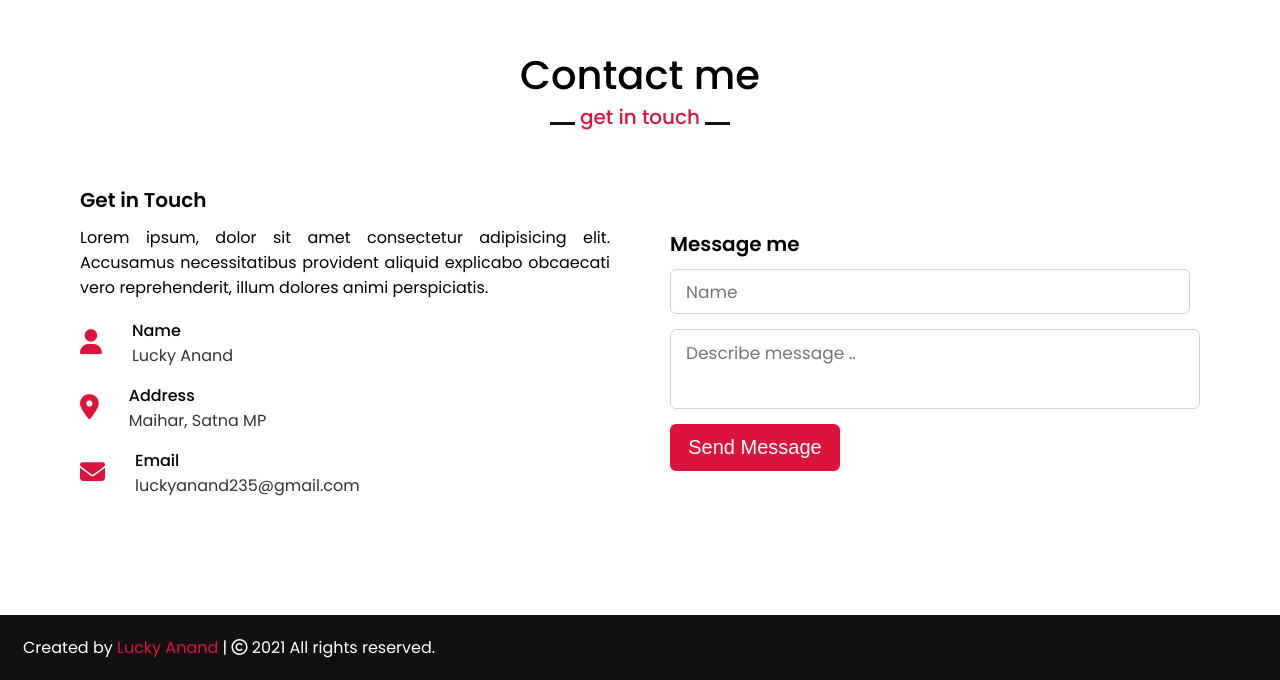
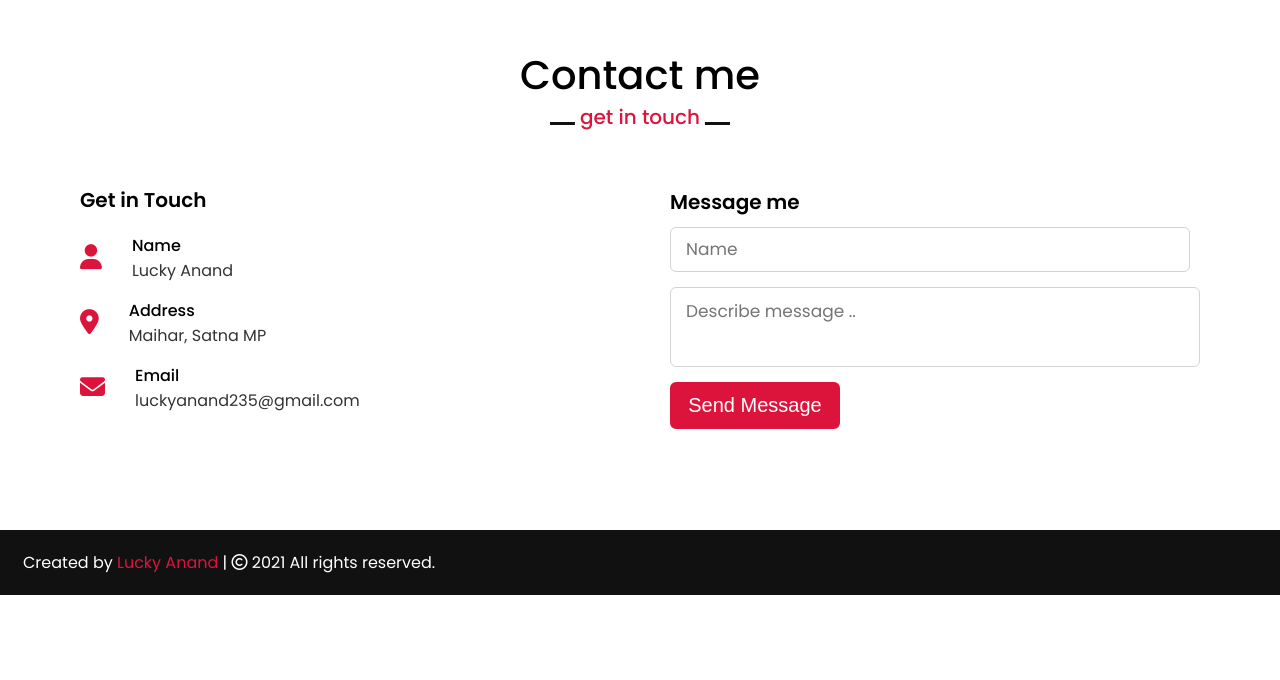
Before and after one commit to luckyanand235/luckyanand235.github.io, a plain HTML site: page index.html in a window 1280 px wide. Shown: the part 2865-3545 px from the top of the page. After the commit the page ends 3460 px from the top, so only its background shows below. Drawn offline with nearby package versions, Linux system fonts and the light colour scheme.

Commit message:
Files added1

```diff
--- a/index.html
+++ b/index.html
@@ -187,7 +187,6 @@
             <div class="contact-content">
                 <div class="column left">
                     <div class="text">Get in Touch</div>
-                    <p>Lorem ipsum, dolor sit amet consectetur adipisicing elit. Accusamus necessitatibus provident aliquid explicabo obcaecati vero reprehenderit, illum dolores animi perspiciatis.</p>
                     <div class="icons">
                         <div class="row">
                             <i class="fas fa-user"></i>
```
Also changed, not shown: favicon.ico.
